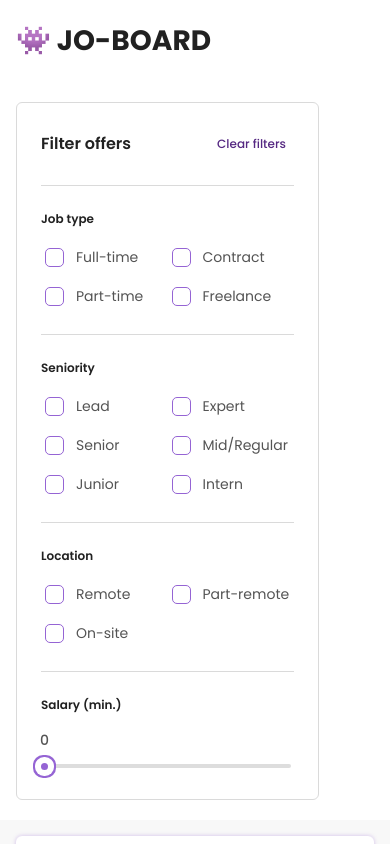
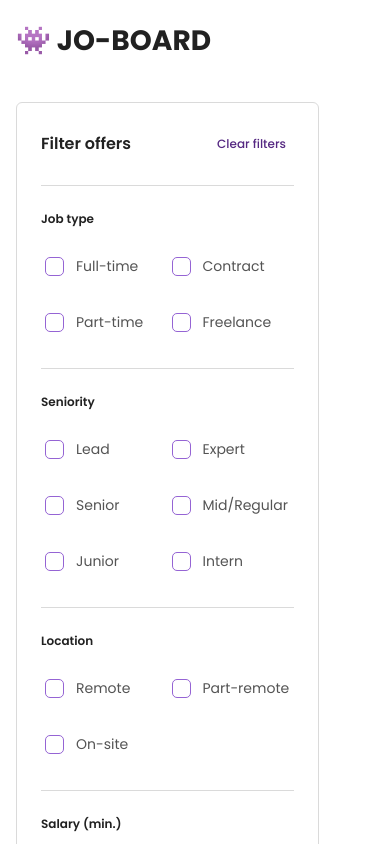
Before and after one commit to mmcode9407/joboard-app, a React (Vite) app: page / in a window 390 px wide. Built offline with nearby package versions, Linux system fonts and the light colour scheme; no server answers.

Commit message:
feat: increase padding around checkbox for mobile

```diff
--- a/src/components/Inputs/Checkbox/Checkbox.tsx
+++ b/src/components/Inputs/Checkbox/Checkbox.tsx
@@ -19,7 +19,7 @@ const Checkbox = ({ name, label, onChange, isChecked, value }: CheckboxProps) =>
    return (
       <label
          htmlFor={name}
-         className={`flex gap-2 items-center ${
+         className={`flex gap-2 items-center py-[8.5px] md:py-0 ${
             checked ? 'text-gray-darkest' : 'text-gray-dark'
          } text-reg-14`}>
          <div className=" flex items-center justify-center cursor-pointer ">
```
